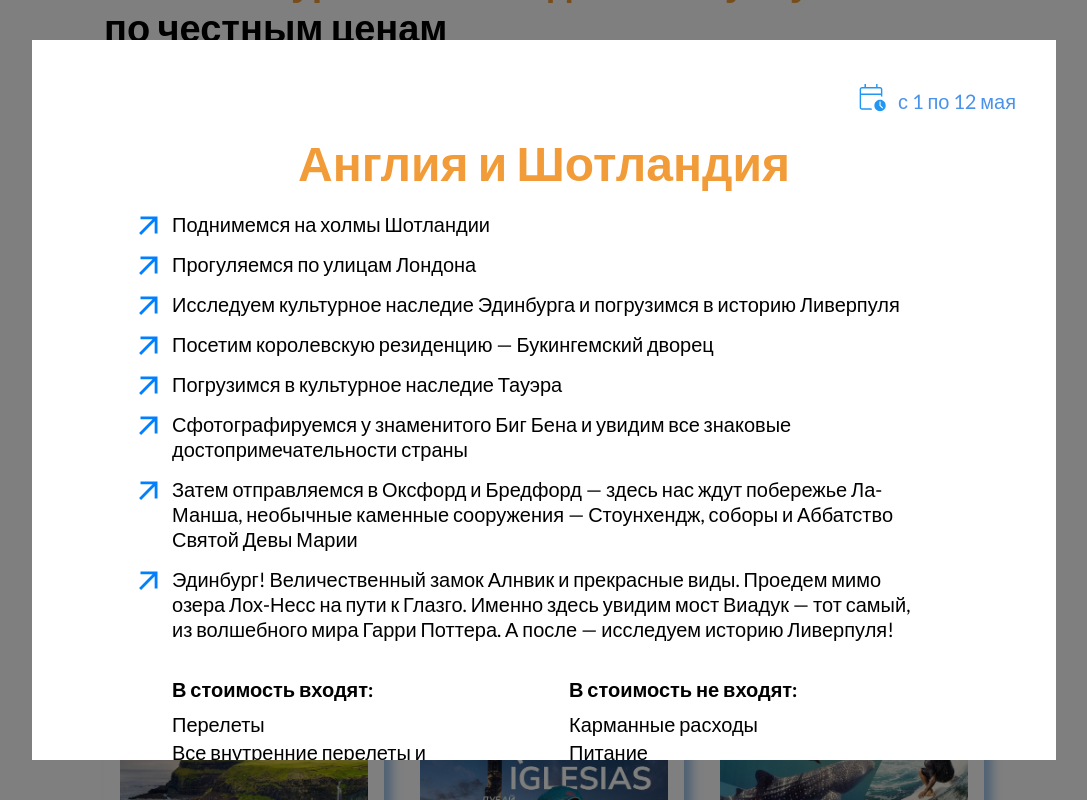
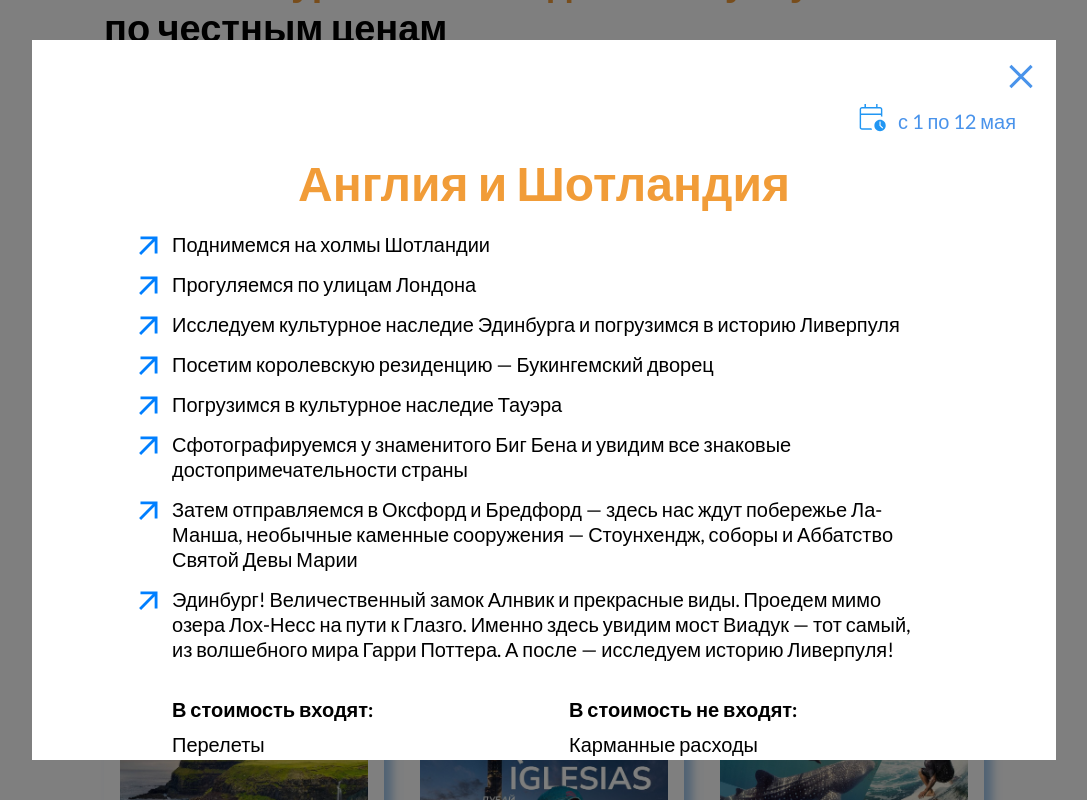
Before and after one commit to dariaSDemidova/Bergen-Tour, a React (Vite) app: page / in a window 1280 px wide. Both pictures are taken after a click on the element 340 px from the left and 1870 px from the top of the page. Shown: the part 1470-2270 px from the top of the page, without its empty margins (96-1183 px from the left). Built offline with nearby package versions, Linux system fonts and the light colour scheme.

Commit message:
add close button to modal window

```diff
--- a/src/components/TourModal/TourModal.jsx
+++ b/src/components/TourModal/TourModal.jsx
@@ -1,12 +1,32 @@
+import { useEffect } from 'react';
 import TourModalOption from '../TourModalOption/TourModalOption';
+
 import './TourModal.scss';
 
-const TourModal = ({ tourInfo, options, onClose }) => {
+const TourModal = ({ isOpen, tourInfo, options, onClose }) => {
   if (!tourInfo) return null;
+
+  useEffect(() => {
+    if (isOpen) {
+      document.body.style.overflow = 'hidden';
+    } else {
+      document.body.style.overflow = '';
+    }
+
+    return () => {
+      document.body.style.overflow = '';
+    };
+  }, [isOpen]);
+
+  if (!isOpen) return null;
 
   return (
     <div className="tours-modal" id="toursModal" onClick={onClose}>
       <div className="tours-modal__body" id="toursModalBody" onClick={e => e.stopPropagation()}>
+        <button className="tours-modal__close" onClick={onClose} aria-label="Закрыть">
+          <span></span>
+          <span></span>
+        </button>
         <ul className="tours-modal__date-list">
           {tourInfo.date_main.map((date, index) => (
             <li key={index} className="tours-modal__date-list-item">{date}</li>
--- a/src/components/TourModal/TourModal.scss
+++ b/src/components/TourModal/TourModal.scss
@@ -24,8 +24,34 @@
     z-index: 2;
     padding: 40px;
   }
+  &__close {
+    position: absolute;
+    top: 20px;
+    right: 20px;
+    width: 30px;
+    height: 30px;
+    border: none;
+    background-color: transparent;
+    cursor: pointer;
+    & span {
+      position: absolute;
+      width: 100%;
+      height: 3px;
+      background-color: $blue-color;
+      top: 50%;
+      left: 0;
+      transform-origin: center;
+    }
+    & span:first-child {
+      transform: rotate(45deg);
+    }
+    & span:last-child {
+      transform: rotate(-45deg);
+    }
+  }
   &__date-list {
       @include text-styles(20px, 400, $blue-color);
+      margin-top: 20px;
       margin-bottom: 20px;
       list-style: none;
     &-item {
--- a/src/components/Tours/Tours.jsx
+++ b/src/components/Tours/Tours.jsx
@@ -7,6 +7,7 @@ import './Tours.scss';
 const Tours = () => {
   const [tours, setTours] = useState([]);
   const [selectedTour, setSelectedTour] = useState(null);
+  const [isModalOpen, setIsModalOpen] = useState(false);
 
   useEffect(() => {
     fetch('index-tours.json')
@@ -17,9 +18,11 @@ const Tours = () => {
 
   const handleSelectTour = (tour) => {
     setSelectedTour(tour);
+    setIsModalOpen(true);
   };
 
   const handleCloseModal = () => {
+    setIsModalOpen(false);
     setSelectedTour(null);
   };
 
@@ -27,11 +30,12 @@ const Tours = () => {
     <>
       <div className="tours__wrapper">
         {tours.map(tour => (
-          <TourCard key={tour.id} tour={tour} onSelect={handleSelectTour} />
+          <TourCard key={tour.id} tour={tour} onSelect={() => handleSelectTour(tour)} />
         ))}
       </div>
       {selectedTour && (
         <TourModal
+          isOpen={isModalOpen}
           tourInfo={selectedTour}
           options={selectedTour.options}
           onClose={handleCloseModal}
```
